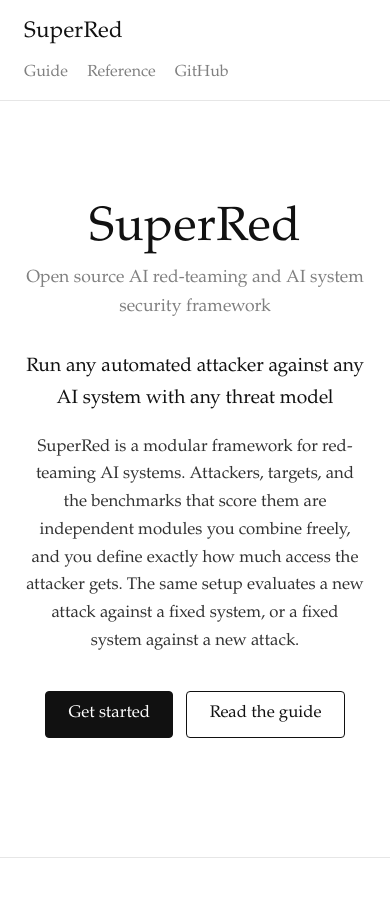
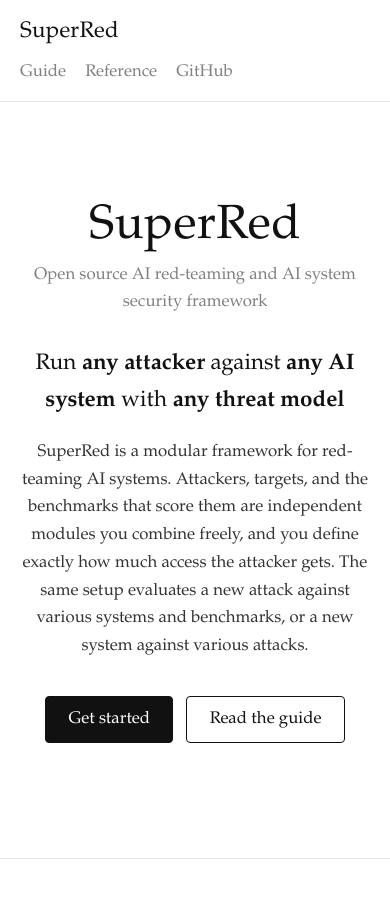
Before and after one commit to RoldSI/superred, a Jekyll site: the page docs/index.html, which Jekyll copies as it is, in a window 390 px wide and 900 px high. Built offline with Jekyll 4.4.1, drawn with Linux system fonts in a browser that asks for light colours; some of the changed text lies outside the part shown.

Commit message:
docs(site): full-width layout and two-size typography
- full-width: replace the centered ~860px column with edge-to-edge content and
  a shared --gutter; remove max-width caps on sections, docs content, sidebar,
  footer, and hero text
- typography: collapse the whole site to two font sizes (--fs-body, --fs-head);
  the hero title is the only exception
- features grid auto-fits to a single scannable row on wide screens
- hero lead: drop 'automated' and bold 'any attacker / any AI system / any
  threat model' (now one line at full width)
- hero intro: reword the closing sentence (evaluate an attack across systems
  and benchmarks, a system across attacks)
- remove the 'In one sentence' section
- GitHub links open in a new tab

```diff
--- a/docs/_layouts/doc.html
+++ b/docs/_layouts/doc.html
@@ -19,7 +19,7 @@
     <nav class="site-nav">
       <a href="/guide/">Guide</a>
       <a href="/reference/">Reference</a>
-      <a href="https://github.com/RoldSI/superred">GitHub</a>
+      <a href="https://github.com/RoldSI/superred" target="_blank" rel="noopener noreferrer">GitHub</a>
     </nav>
   </header>
 
--- a/docs/_layouts/page.html
+++ b/docs/_layouts/page.html
@@ -16,7 +16,7 @@
     <nav class="site-nav">
       <a href="/guide/">Guide</a>
       <a href="/reference/">Reference</a>
-      <a href="https://github.com/RoldSI/superred">GitHub</a>
+      <a href="https://github.com/RoldSI/superred" target="_blank" rel="noopener noreferrer">GitHub</a>
     </nav>
   </header>
 
@@ -29,7 +29,7 @@
       <a href="/reference/">Reference</a> &nbsp;&middot;&nbsp;
       <a href="/modules">Modules</a> &nbsp;&middot;&nbsp;
       <a href="/portfolio">Portfolio</a> &nbsp;&middot;&nbsp;
-      <a href="https://github.com/RoldSI/superred">GitHub</a>
+      <a href="https://github.com/RoldSI/superred" target="_blank" rel="noopener noreferrer">GitHub</a>
     </span>
   </footer>
 </body>
--- a/docs/assets/home.css
+++ b/docs/assets/home.css
@@ -19,7 +19,7 @@
   background: #ffffff;
   color: var(--ink);
   font-family: var(--serif);
-  font-size: 20px;
+  font-size: var(--fs-body);
   line-height: 1.65;
 }
 
@@ -29,38 +29,36 @@
 
 /* ---- shared section frame ---- */
 .section {
-  max-width: var(--page);
-  margin: 0 auto;
-  padding: 4.5rem 1.5rem;
+  padding: 4.5rem var(--gutter);
   border-top: 1px solid var(--line);
 }
 .eyebrow {
   margin: 0 0 0.8rem;
-  font-size: 0.78rem;
+  font-size: var(--fs-body);
   font-weight: 500;
   letter-spacing: 0.1em;
   text-transform: uppercase;
   color: var(--gray);
 }
 .section h2 {
-  font-size: clamp(1.6rem, 4vw, 2.1rem);
+  font-size: var(--fs-head);
   font-weight: 500;
   line-height: 1.2;
   margin: 0 0 1rem;
 }
-.section p { margin: 0 0 1rem; max-width: 64ch; }
+.section p { margin: 0 0 1rem; }
 .section p:last-child { margin-bottom: 0; }
 .muted { color: var(--gray); }
 
 /* module catalogue (modules.html) */
 .cat {
   margin: 2.6rem 0 0.4rem;
-  font-size: 1.2rem;
+  font-size: var(--fs-head);
   font-weight: 500;
 }
 .cat .count {
   margin-left: 0.6rem;
-  font-size: 0.78rem;
+  font-size: var(--fs-body);
   font-weight: 500;
   letter-spacing: 0.06em;
   text-transform: uppercase;
@@ -70,7 +68,7 @@
   width: 100%;
   border-collapse: collapse;
   margin: 0.8rem 0 0;
-  font-size: 0.98rem;
+  font-size: var(--fs-body);
 }
 .mod-table th,
 .mod-table td {
@@ -89,7 +87,7 @@
   display: inline-block;
   margin-left: 0.5rem;
   padding: 0.05rem 0.45rem;
-  font-size: 0.7rem;
+  font-size: var(--fs-body);
   color: var(--gray);
   background: var(--code-bg);
   border-radius: 5px;
@@ -108,7 +106,7 @@
   justify-content: center;
   text-align: center;
   min-height: 84vh;
-  padding: 3rem 1.5rem 4rem;
+  padding: 3rem var(--gutter) 4rem;
 }
 .hero h1 {
   font-size: clamp(3rem, 11vw, 6rem);
@@ -119,18 +117,16 @@
 }
 .hero .tagline {
   color: var(--gray);
-  font-size: clamp(1.1rem, 3.2vw, 1.6rem);
+  font-size: var(--fs-body);
   margin: 0.6rem 0 0;
 }
 .hero .lead {
-  max-width: 40ch;
-  font-size: 1.2rem;
+  font-size: var(--fs-head);
   margin: 1.8rem auto 0;
 }
 .hero .intro {
-  max-width: 56ch;
   margin: 1.2rem auto 0;
-  font-size: 1.05rem;
+  font-size: var(--fs-body);
   color: #333333;
 }
 .cta {
@@ -144,7 +140,7 @@
   display: inline-block;
   padding: 0.55rem 1.4rem;
   font-family: inherit;
-  font-size: 1.05rem;
+  font-size: var(--fs-body);
   text-decoration: none;
   border: 1px solid var(--ink);
   border-radius: 4px;
@@ -156,7 +152,7 @@
 .scroll-hint {
   margin-top: 3rem;
   color: var(--gray);
-  font-size: 0.85rem;
+  font-size: var(--fs-body);
   letter-spacing: 0.08em;
   text-transform: uppercase;
 }
@@ -167,18 +163,18 @@
   grid-template-columns: 1fr 1fr;
   gap: 2.5rem;
 }
-.two-col h3 { font-size: 1.25rem; font-weight: 500; margin: 0 0 0.6rem; }
+.two-col h3 { font-size: var(--fs-body); font-weight: 500; margin: 0 0 0.6rem; }
 .two-col p { margin: 0; }
 
 /* ---- features grid ---- */
 .features {
   display: grid;
-  grid-template-columns: repeat(2, 1fr);
+  grid-template-columns: repeat(auto-fit, minmax(240px, 1fr));
   gap: 2rem 2.5rem;
 }
 .feature { padding-top: 1rem; border-top: 1px solid var(--line); }
-.feature h3 { font-size: 1.1rem; font-weight: 500; margin: 0 0 0.4rem; }
-.feature p { margin: 0; font-size: 0.98rem; color: #333; }
+.feature h3 { font-size: var(--fs-body); font-weight: 500; margin: 0 0 0.4rem; }
+.feature p { margin: 0; font-size: var(--fs-body); color: #333; }
 
 /* ---- one-liner ---- */
 .oneliner {
@@ -187,7 +183,7 @@
 .oneliner p {
   max-width: 58ch;
   margin: 0 auto 1.2rem;
-  font-size: 1.25rem;
+  font-size: var(--fs-body);
 }
 
 /* ---- getting started ---- */
@@ -201,7 +197,7 @@
 }
 .start code {
   font-family: var(--mono);
-  font-size: 0.85rem;
+  font-size: var(--fs-body);
   line-height: 1.6;
 }
 .start .comment { color: var(--gray); }
@@ -221,29 +217,27 @@
   color: var(--ink);
 }
 .card:hover { border-color: var(--gray); }
-.card h3 { font-size: 1.25rem; font-weight: 500; margin: 0 0 0.5rem; }
-.card p { margin: 0 0 0.9rem; font-size: 0.98rem; color: #333; }
-.card .go { color: var(--gray); font-size: 0.95rem; }
+.card h3 { font-size: var(--fs-body); font-weight: 500; margin: 0 0 0.5rem; }
+.card p { margin: 0 0 0.9rem; font-size: var(--fs-body); color: #333; }
+.card .go { color: var(--gray); font-size: var(--fs-body); }
 
 /* ---- footer ---- */
 .site-footer {
-  max-width: var(--page);
-  margin: 0 auto;
-  padding: 2.5rem 1.5rem 3.5rem;
+  padding: 2.5rem var(--gutter) 3.5rem;
   border-top: 1px solid var(--line);
   display: flex;
   flex-wrap: wrap;
   justify-content: space-between;
   gap: 0.6rem;
   color: var(--gray);
-  font-size: 0.95rem;
+  font-size: var(--fs-body);
 }
 .site-footer a { color: var(--gray); text-decoration: none; }
 .site-footer a:hover { color: var(--ink); }
 
 /* ---- responsive ---- */
 @media (max-width: 720px) {
-  body { font-size: 19px; }
+  body { font-size: var(--fs-body); }
   .two-col, .features, .doc-cards { grid-template-columns: 1fr; }
   .section { padding: 3.2rem 1.25rem; }
 }
--- a/docs/assets/site.css
+++ b/docs/assets/site.css
@@ -5,6 +5,14 @@
 
 :root {
   --header-h: 3.5rem;
+  /* Full-width gutter and the site's only two font sizes (the hero title is
+     the single exception). */
+  --gutter: clamp(1.25rem, 3vw, 3rem);
+  --fs-body: 1.125rem;
+  --fs-head: 1.6rem;
+}
+@media (max-width: 640px) {
+  :root { --fs-body: 1.05rem; --fs-head: 1.4rem; }
 }
 
 .site-header {
@@ -15,7 +23,7 @@
   align-items: baseline;
   justify-content: space-between;
   gap: 1rem;
-  padding: 0.9rem 1.5rem;
+  padding: 0.9rem var(--gutter);
   background: rgba(255, 255, 255, 0.92);
   backdrop-filter: saturate(180%) blur(6px);
   border-bottom: 1px solid var(--line);
@@ -28,7 +36,7 @@
   min-width: 0;
 }
 .site-header .wordmark {
-  font-size: 1.4rem;
+  font-size: var(--fs-head);
   font-weight: 500;
   letter-spacing: 0.01em;
   text-decoration: none;
@@ -37,7 +45,7 @@
 }
 .site-header .tagline {
   color: var(--gray);
-  font-size: 0.95rem;
+  font-size: var(--fs-body);
   white-space: nowrap;
   overflow: hidden;
   text-overflow: ellipsis;
@@ -47,7 +55,7 @@
   display: flex;
   flex-wrap: wrap;
   gap: 1.4rem;
-  font-size: 1rem;
+  font-size: var(--fs-body);
   white-space: nowrap;
 }
 .site-nav a {
--- a/docs/index.html
+++ b/docs/index.html
@@ -4,7 +4,7 @@
   <meta charset="utf-8">
   <meta name="viewport" content="width=device-width, initial-scale=1">
   <title>SuperRed: AI red-teaming and AI system security framework</title>
-  <meta name="description" content="SuperRed is a modular framework for red-teaming AI systems: run any automated attacker against any AI system with any threat model.">
+  <meta name="description" content="SuperRed is a modular framework for red-teaming AI systems: run any attacker against any AI system with any threat model.">
   <link rel="preconnect" href="https://fonts.googleapis.com">
   <link rel="preconnect" href="https://fonts.gstatic.com" crossorigin>
   <link href="https://fonts.googleapis.com/css2?family=EB+Garamond:ital,wght@0,400;0,500;1,400&display=swap" rel="stylesheet">
@@ -19,7 +19,7 @@
     <nav class="site-nav">
       <a href="/guide/">Guide</a>
       <a href="/reference/">Reference</a>
-      <a href="https://github.com/RoldSI/superred">GitHub</a>
+      <a href="https://github.com/RoldSI/superred" target="_blank" rel="noopener noreferrer">GitHub</a>
     </nav>
   </header>
 
@@ -27,8 +27,8 @@
   <section class="hero">
     <h1>SuperRed</h1>
     <p class="tagline">Open source AI red-teaming and AI system security framework</p>
-    <p class="lead">Run any automated attacker against any AI system with any threat model</p>
-    <p class="intro">SuperRed is a modular framework for red-teaming AI systems. Attackers, targets, and the benchmarks that score them are independent modules you combine freely, and you define exactly how much access the attacker gets. The same setup evaluates a new attack against a fixed system, or a fixed system against a new attack.</p>
+    <p class="lead">Run <strong>any attacker</strong> against <strong>any AI system</strong> with <strong>any threat model</strong></p>
+    <p class="intro">SuperRed is a modular framework for red-teaming AI systems. Attackers, targets, and the benchmarks that score them are independent modules you combine freely, and you define exactly how much access the attacker gets. The same setup evaluates a new attack against various systems and benchmarks, or a new system against various attacks.</p>
     <div class="cta">
       <a class="btn btn-primary" href="/guide/quick-start">Get started</a>
       <a class="btn btn-secondary" href="/guide/">Read the guide</a>
@@ -102,13 +102,6 @@
     </div>
   </section>
 
-  <!-- ===== ONE-LINER / CONCEPTS ===== -->
-  <section class="section oneliner" id="how">
-    <p class="eyebrow">In one sentence</p>
-    <p>SuperRed runs an optimizer against a target to pursue an adversarial goal from a security claim, under a security scope you define, recording every event and producing a report with success metrics.</p>
-    <p class="muted"><a href="/guide/core-concepts">Learn the core concepts: models and events &rarr;</a></p>
-  </section>
-
   <!-- ===== GETTING STARTED ===== -->
   <section class="section start" id="start">
     <p class="eyebrow">Easy to get started</p>
@@ -155,7 +148,7 @@
       <a href="/reference/">Reference</a> &nbsp;&middot;&nbsp;
       <a href="/modules">Modules</a> &nbsp;&middot;&nbsp;
       <a href="/portfolio">Portfolio</a> &nbsp;&middot;&nbsp;
-      <a href="https://github.com/RoldSI/superred">GitHub</a>
+      <a href="https://github.com/RoldSI/superred" target="_blank" rel="noopener noreferrer">GitHub</a>
     </span>
   </footer>
 
```
Also changed, not shown: docs/assets/style.css (+12 -15 lines).
